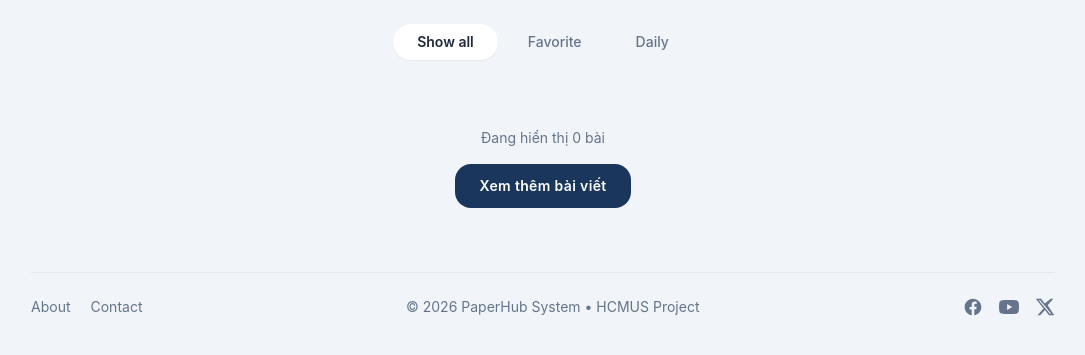
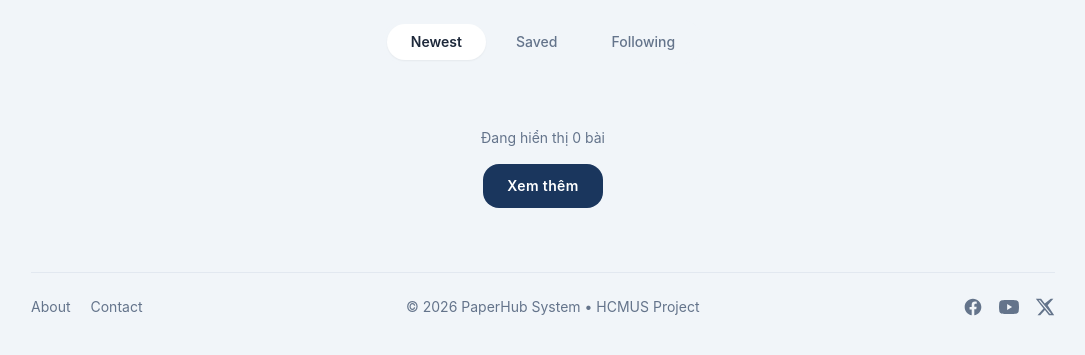
Before and after one commit to Hudson-pikachu/PaperHub---1, a Flask app: page / in a window 1280 px wide. Shown: the part 120-475 px from the top of the page, without its empty margins (97-1182 px from the left). Run offline with Flask 3, Linux system fonts and the light colour scheme; data that the repository does not hold is empty; some libraries are stand-ins or nearby versions.

Commit message:
Đổi tên các nút filter tự động trên index

```diff
--- a/source/app/templates/pages/index.html
+++ b/source/app/templates/pages/index.html
@@ -32,19 +32,19 @@ PaperHub
 
         <!-- Active -->
         <button class="px-6 py-2 bg-white text-slate-800 text-sm font-semibold rounded-full shadow-sm transition-all">
-            Show all
+            Newest
         </button>
 
         <!-- Favorite -->
         <button
             class="px-6 py-2 text-sm text-slate-500 font-medium rounded-full hover:bg-white hover:text-slate-800 hover:shadow-sm transition-all">
-            Favorite
+            Saved
         </button>
 
         <!-- Daily -->
         <button
             class="px-6 py-2 text-sm text-slate-500 font-medium rounded-full hover:bg-white hover:text-slate-800 hover:shadow-sm transition-all">
-            Daily
+            Following
         </button>
     </div>
 </div>
@@ -64,7 +64,7 @@ PaperHub
             <div class="inline-block animate-spin rounded-full h-6 w-6 border-b-2 border-[#1A365D]">
             </div>
             <p class="text-sm text-slate-400">
-                Đang tải thêm bài viết...
+                Đang tải thêm...
             </p>
         </div>
     </div>
@@ -73,7 +73,7 @@ PaperHub
     </p>
     <button id="load-more-btn"
         class="inline-flex items-center justify-center px-6 py-3 bg-[#1A365D] text-white text-sm font-semibold rounded-2xl hover:bg-[#2C5282] hover:scale-[1.02] transition-all tracking-wide">
-        Xem thêm bài viết
+        Xem thêm
     </button>
 </section>
 
```
